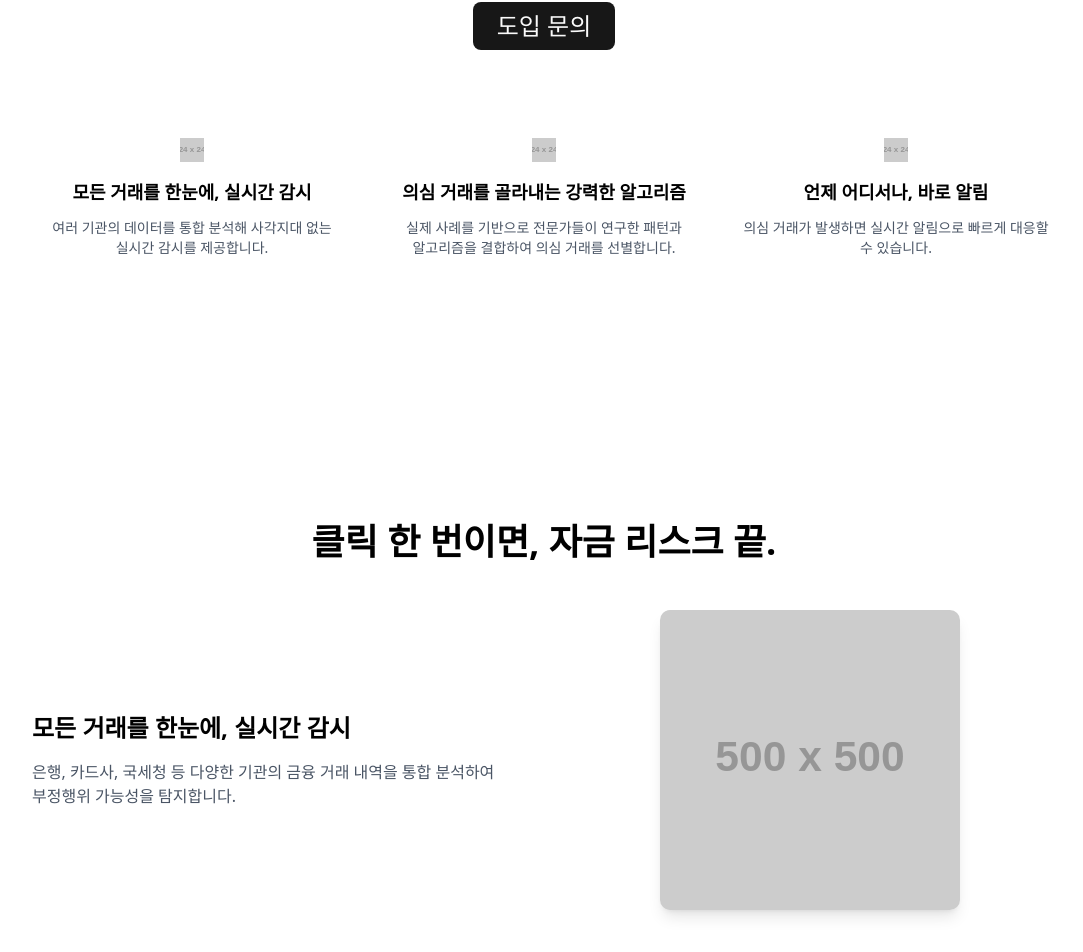
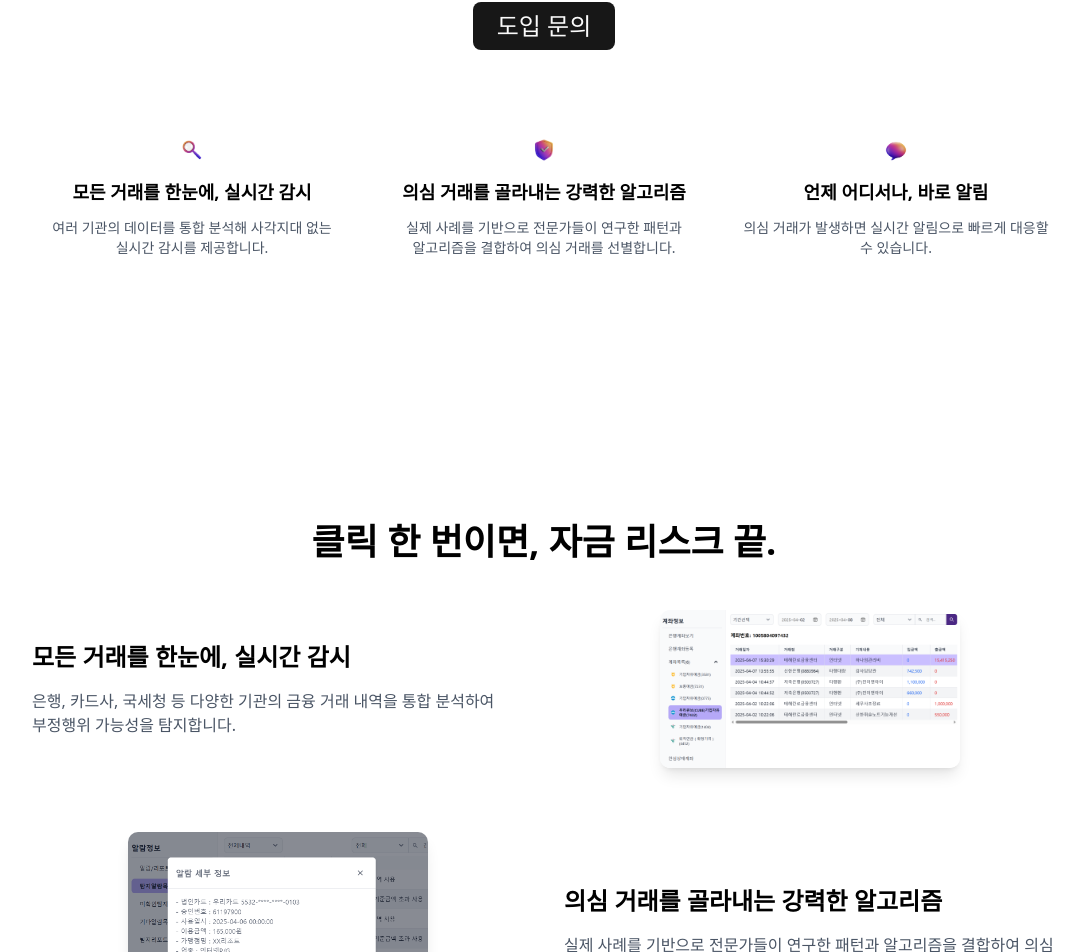
Before and after one commit to MontyCoder0701/gotchoo-landing, a Next.js app: page /ceo-friend in a window 1280 px wide. Shown: the part 427-1379 px from the top of the page, without its empty margins (96-1179 px from the left). Built offline with nearby package versions, Linux system fonts and the light colour scheme.

Commit message:
wip: 이미지 변경

```diff
--- a/app/_pages/CeoFriend.tsx
+++ b/app/_pages/CeoFriend.tsx
@@ -132,21 +132,21 @@ export default function CeoFriend() {
       title: "모든 거래를 한눈에, 실시간 감시",
       description:
         "여러 기관의 데이터를 통합 분석해 사각지대 없는 실시간 감시를 제공합니다.",
-      image: "https://placehold.co/24/png",
+      image: "/zoom.png",
       reverse: false,
     },
     {
       title: "의심 거래를 골라내는 강력한 알고리즘",
       description:
         "실제 사례를 기반으로 전문가들이 연구한 패턴과 알고리즘을 결합하여 의심 거래를 선별합니다.",
-      image: "https://placehold.co/24/png",
+      image: "/shield.png",
       reverse: true,
     },
     {
       title: "언제 어디서나, 바로 알림",
       description:
         "의심 거래가 발생하면 실시간 알림으로 빠르게 대응할 수 있습니다.",
-      image: "https://placehold.co/24/png",
+      image: "/chat.png",
       reverse: false,
     },
   ];
@@ -156,21 +156,21 @@ export default function CeoFriend() {
       title: "모든 거래를 한눈에, 실시간 감시",
       description:
         "은행, 카드사, 국세청 등 다양한 기관의 금융 거래 내역을 통합 분석하여 부정행위 가능성을 탐지합니다.",
-      image: "https://placehold.co/500/png",
+      image: "/account-list.png",
       reverse: false,
     },
     {
       title: "의심 거래를 골라내는 강력한 알고리즘",
       description:
         "실제 사례를 기반으로 전문가들이 연구한 패턴과 알고리즘을 결합하여 의심 거래를 선별합니다.",
-      image: "https://placehold.co/500/png",
+      image: "/alarm-one.png",
       reverse: true,
     },
     {
       title: "언제 어디서나, 바로 알림",
       description:
         "의심 거래가 발생하면 실시간 알림으로 빠르게 대응할 수 있습니다. 기업 대표나 담당자에게 카카오톡 알림 메시지와 이메일로 즉시 통보됩니다.",
-      image: "https://placehold.co/500/png",
+      image: "/kakao-alarm.png",
       reverse: false,
     },
   ];
@@ -265,8 +265,9 @@ export default function CeoFriend() {
           {features.map((feature, index) => (
             <div
               key={index}
-              className={`flex flex-col sm:flex-row ${feature.reverse ? "sm:flex-row-reverse" : ""
-                } items-center gap-10`}
+              className={`flex flex-col sm:flex-row ${
+                feature.reverse ? "sm:flex-row-reverse" : ""
+              } items-center gap-10`}
             >
               <div className="sm:w-1/2 text-center sm:text-left">
                 <h3 className="text-2xl font-semibold mb-4">{feature.title}</h3>
--- a/app/_pages/Employee.tsx
+++ b/app/_pages/Employee.tsx
@@ -132,21 +132,21 @@ export default function Employee() {
       title: "모든 거래를 한눈에, 실시간 감시",
       description:
         "여러 기관의 데이터를 통합 분석해 사각지대 없는 실시간 감시를 제공합니다.",
-      image: "https://placehold.co/24/png",
+      image: "/zoom.png",
       reverse: false,
     },
     {
       title: "자금 누수를 골라내는 강력한 알고리즘",
       description:
         "실제 사례를 기반으로 전문가들이 연구한 패턴과 알고리즘을 결합하여 자금 누수를 선별합니다.",
-      image: "https://placehold.co/24/png",
+      image: "/shield.png",
       reverse: true,
     },
     {
       title: "언제 어디서나, 바로 알림",
       description:
         "자금 누수가 발생하면 실시간 알림으로 빠르게 대응할 수 있습니다.",
-      image: "https://placehold.co/24/png",
+      image: "/chat.png",
       reverse: false,
     },
   ];
@@ -156,21 +156,21 @@ export default function Employee() {
       title: "모든 거래를 한눈에, 실시간 감시",
       description:
         "은행, 카드사, 국세청 등 다양한 기관의 금융 거래 내역을 통합 분석하여 부정행위 가능성을 탐지합니다.",
-      image: "https://placehold.co/500/png",
+      image: "/account-list.png",
       reverse: false,
     },
     {
       title: "자금 누수를 골라내는 강력한 알고리즘",
       description:
         "실제 사례를 기반으로 전문가들이 연구한 패턴과 알고리즘을 결합하여 자금 누수를 선별합니다.",
-      image: "https://placehold.co/500/png",
+      image: "/alarm-one.png",
       reverse: true,
     },
     {
       title: "언제 어디서나, 바로 알림",
       description:
         "자금 누수가 발생하면 실시간 알림으로 빠르게 대응할 수 있습니다. 기업 대표나 담당자에게 카카오톡 알림 메시지와 이메일로 즉시 통보됩니다.",
-      image: "https://placehold.co/500/png",
+      image: "/kakao-alarm.png",
       reverse: false,
     },
   ];
@@ -265,8 +265,9 @@ export default function Employee() {
           {features.map((feature, index) => (
             <div
               key={index}
-              className={`flex flex-col sm:flex-row ${feature.reverse ? "sm:flex-row-reverse" : ""
-                } items-center gap-10`}
+              className={`flex flex-col sm:flex-row ${
+                feature.reverse ? "sm:flex-row-reverse" : ""
+              } items-center gap-10`}
             >
               <div className="sm:w-1/2 text-center sm:text-left">
                 <h3 className="text-2xl font-semibold mb-4">{feature.title}</h3>
```
